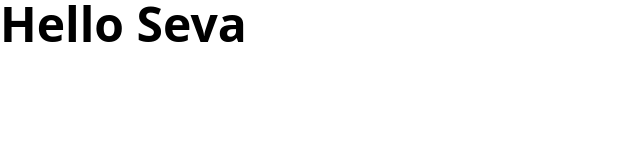
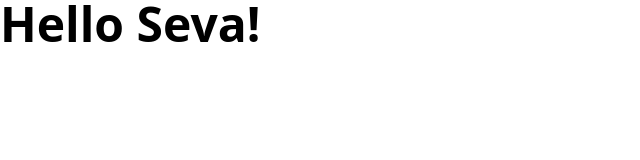
Before and after one commit to giorgiosevas/React-Redux-projects-todo-app, a React (Vite) app in the folder todo-app/: page / in a window 1280 px wide. Shown: the top 160 px of the page, without its empty margins (0-640 px from the left). Built offline with nearby package versions, Linux system fonts and the light colour scheme.

Commit message:
revision of project

```diff
--- a/todo-app/src/App.jsx
+++ b/todo-app/src/App.jsx
@@ -8,7 +8,7 @@
 
   return (
     <>
-      <h1 className='text-5xl font-bold'>Hello Seva</h1>
+      <h1 className='text-5xl font-bold'>Hello Seva!</h1>
     </>
   )
 }
```
Also changed, not shown: 1 other file (tests, documents, lock files or other folders).
